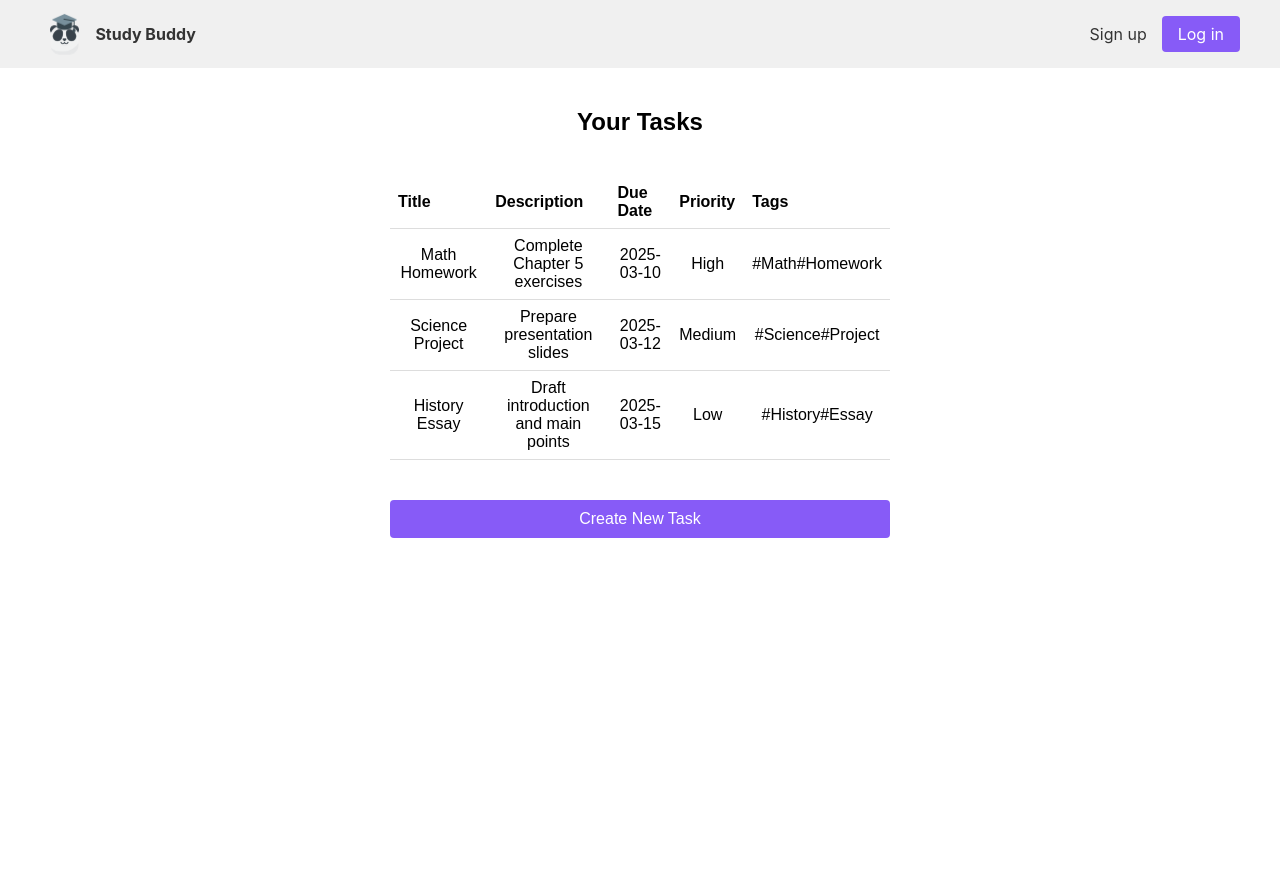
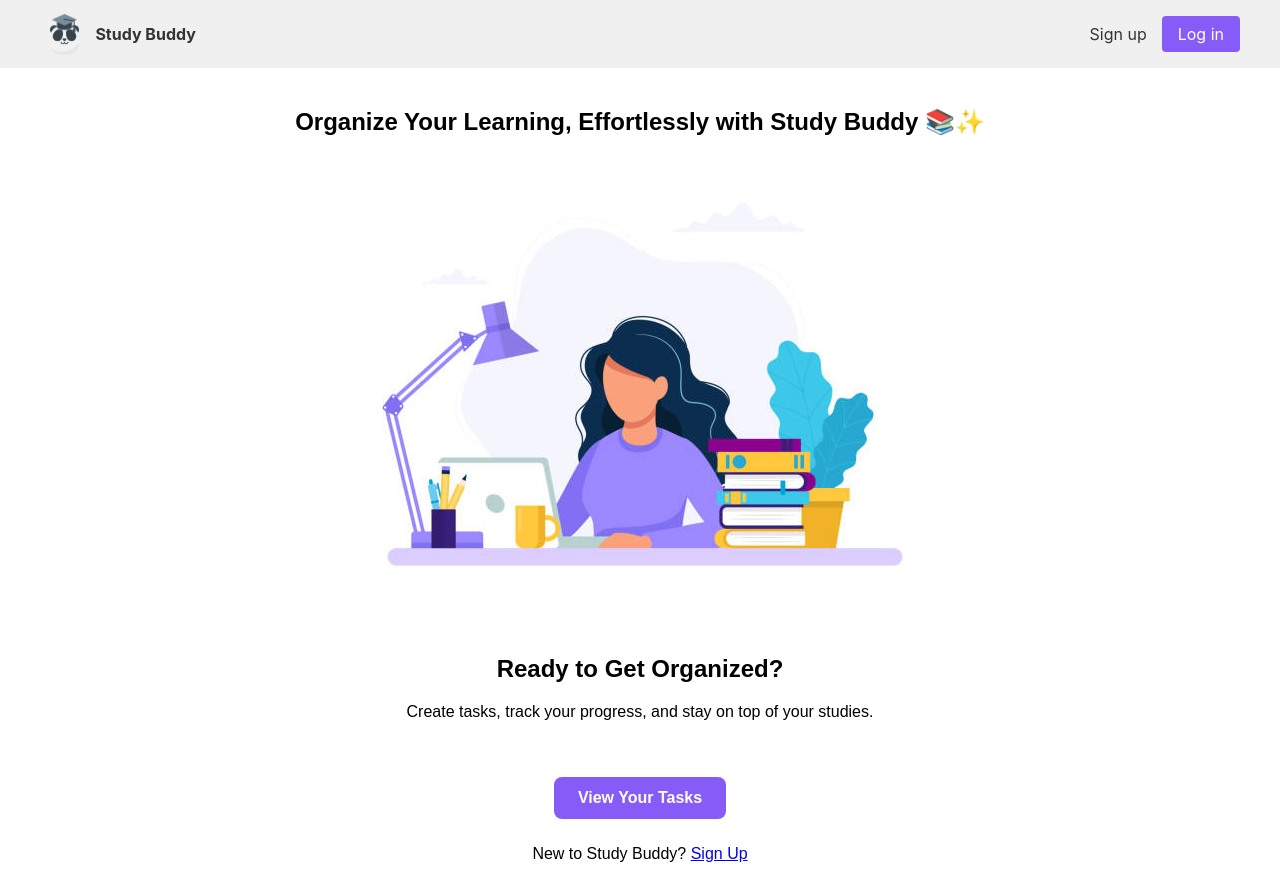
Before and after one commit to imankamrann/studybuddy, a React (Create React App) app: page / in a window 1280 px wide. Built offline with nearby package versions, Linux system fonts and the light colour scheme.

Commit message:
updated routing and deployed on vercel

```diff
--- a/src/App.js
+++ b/src/App.js
@@ -22,7 +22,7 @@ function App() {
       <div className="App">
 
         <Routes>
-           <Route path="/home" element={<Home />} />
+           <Route path="/" element={<Home />} />
           <Route path="/login" element={<Login />} />
            <Route path="/signup" element={<Signup />} />
           <Route path="/assignments" element={<AssignmentTracker />} />
@@ -31,7 +31,7 @@ function App() {
           <Route path="/trends" element={<LearningTrends />} />
           <Route path="/tutor" element={<TutorDashboard />} />
           <Route path="/create-task" element={<CreateTask />} />
-          <Route path="/" element={<ViewTasks />} />  {/*  Default to ViewTasks */}
+          <Route path="/view-tasks" element={<ViewTasks />} />  {/*  Default to ViewTasks */}
           <Route path="/view-tasks" element={<ViewTasks />} /> {/* New Route */}
           <Route path="/" element={<Login />} /> {/* Removed `exact` - not needed in v6 */}
           <Route path="/student" element={<StudentDashboard />}/>
--- a/src/components/Navbar.js
+++ b/src/components/Navbar.js
@@ -62,7 +62,7 @@ function Navbar() {
     <nav>
       <div className="nav-container">
         <div className="logo">
-          <Link to="/home">
+          <Link to="/">
             <img src="/studyBuddyLogo.svg" alt="Study Buddy Logo" className="logo-img" />
             Study Buddy
           </Link>
```
